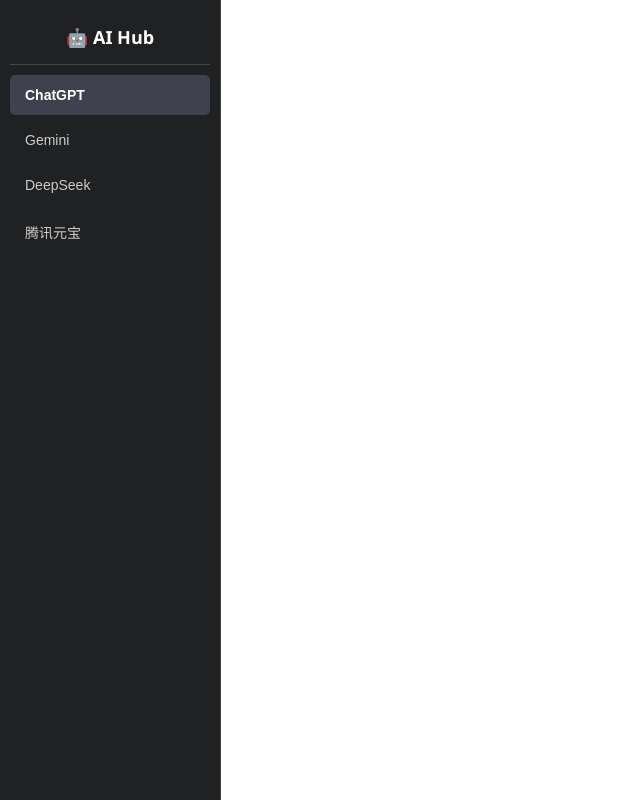
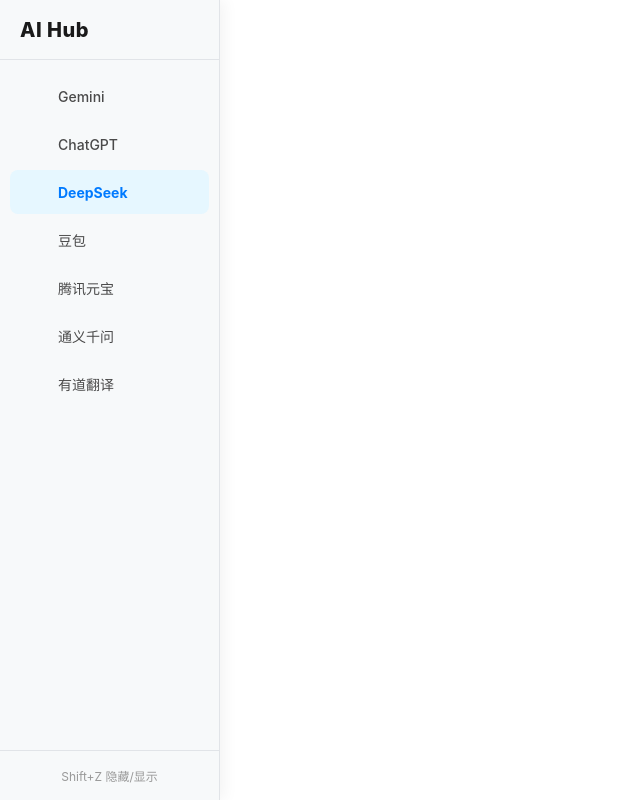
Before and after one commit to WILL5306/AI-hub, an Electron app: page index.html in a window 1280 px wide. Shown: the whole page, without its empty margins (0-640 px from the left). Drawn offline with Linux system fonts and the light colour scheme.

Commit message:
[Feat]添加了一些功能

```diff
--- a/index.html
+++ b/index.html
@@ -6,27 +6,47 @@
     <link rel="stylesheet" href="styles.css">
 </head>
 <body>
-    <div class="container">
-        <div class="sidebar">
-            <div class="sidebar-title">🤖 AI Hub</div>
 
-            <button class="tab-btn active" data-target="chatgpt">ChatGPT</button>
-            <button class="tab-btn" data-target="gemini">Gemini</button>
-            <button class="tab-btn" data-target="deepseek">DeepSeek</button>
-            <button class="tab-btn" data-target="yuanbao">腾讯元宝</button>
+    <div class="sidebar">
+        <div class="sidebar-header">
+             AI Hub
         </div>
 
-        <div class="content">
-            <webview id="chatgpt" src="https://chatgpt.com" class="ai-view active"></webview>
+        <ul class="sidebar-menu">
+                   <li class="menu-item" data-url="https://gemini.google.com">
+                <span class="icon"></span> Gemini
+            </li>
 
-            <webview id="gemini" src="https://gemini.google.com" class="ai-view"></webview>
+            <li class="menu-item" data-url="https://chatgpt.com">
+                <span class="icon"></span> ChatGPT
+            </li>
+               <li class="menu-item active" data-url="https://chat.deepseek.com">
+                <span class="icon"></span> DeepSeek
+            </li>
+                 <li class="menu-item" data-url="https://www.doubao.com">
+                <span class="icon"></span> 豆包
+            </li>
+         <li class="menu-item" data-url="https://yuanbao.tencent.com">
+                <span class="icon"></span> 腾讯元宝
+            </li>
+            <li class="menu-item" data-url="https://tongyi.aliyun.com/qianwen/">
+                <span class="icon"></span> 通义千问
+            </li>
 
-            <webview id="deepseek" src="https://chat.deepseek.com" class="ai-view"></webview>
 
-            <webview id="yuanbao" src="https://yuanbao.tencent.com" class="ai-view"></webview>
+            <li class="menu-item" data-url="https://fanyi.youdao.com/index.html">
+                <span class="icon"></span> 有道翻译
+            </li>
+        </ul>
+
+        <div class="sidebar-footer">
+            Shift+Z 隐藏/显示
         </div>
+    </div> <div class="content">
+        <div id="loading">加载中...</div>
+
+        <webview id="webview" src="https://chat.deepseek.com"></webview>
     </div>
-
     <script src="renderer.js"></script>
 </body>
 </html>
--- a/renderer.js
+++ b/renderer.js
@@ -1,23 +1,29 @@
-const tabs = document.querySelectorAll('.tab-btn');
-const views = document.querySelectorAll('.ai-view');
+// 获取 DOM 元素
+const menuItems = document.querySelectorAll('.menu-item');
+const webview = document.getElementById('webview');
+const loading = document.getElementById('loading');
 
-tabs.forEach(tab => {
-    tab.addEventListener('click', () => {
-        // 1. 移除所有按钮的激活状态
-        tabs.forEach(t => t.classList.remove('active'));
-        // 2. 给当前点击的按钮添加激活状态
-        tab.classList.add('active');
+// 遍历菜单添加点击事件
+menuItems.forEach(item => {
+    item.addEventListener('click', () => {
+        // 1. 样式切换
+        menuItems.forEach(el => el.classList.remove('active'));
+        item.classList.add('active');
 
-        // 3. 获取目标 ID
-        const targetId = tab.getAttribute('data-target');
-
-        // 4. 隐藏所有 Webview
-        views.forEach(view => view.classList.remove('active'));
-
-        // 5. 显示目标 Webview
-        const targetView = document.getElementById(targetId);
-        if (targetView) {
-            targetView.classList.add('active');
+        // 2. 页面跳转
+        const url = item.getAttribute('data-url');
+        if (url && webview.src !== url) {
+            loading.style.display = 'flex'; // 显示加载中
+            webview.src = url;
         }
     });
 });
+
+// 监听 Webview 加载状态
+webview.addEventListener('did-start-loading', () => {
+    loading.style.display = 'flex';
+});
+
+webview.addEventListener('did-stop-loading', () => {
+    loading.style.display = 'none';
+});
--- a/styles.css
+++ b/styles.css
@@ -1,75 +1,161 @@
-body, html {
-    margin: 0;
-    padding: 0;
-    height: 100%;
-    font-family: 'Segoe UI', Tahoma, Geneva, Verdana, sans-serif;
-    overflow: hidden; /* 防止出现双重滚动条 */
+/* 全局重置 */
+* { box-sizing: border-box; margin: 0; padding: 0; }
+
+body {
+    font-family: -apple-system, BlinkMacSystemFont, 'Segoe UI', Roboto, Helvetica, Arial, sans-serif;
+    height: 100vh;
+    display: flex; /* 左右布局 */
+    overflow: hidden;
+    background-color: #ffffff;
 }
 
-.container {
+/* === 左侧侧边栏 (核心修改区域) === */
+.sidebar {
+    /* 1. 默认状态：收起 */
+    width: 50px; /* 只留出大概一个图标的宽度 */
+
+    background-color: #f7f9fa;
+    color: #333;
     display: flex;
-    height: 100vh;
+    flex-direction: column;
+    border-right: 1px solid #e1e4e8;
+
+    /* 2. 动画设置：平滑过渡 */
+    transition: width 0.4s cubic-bezier(0.25, 0.8, 0.25, 1); /* 这种贝塞尔曲线会有“弹射”的高级感 */
+
+    /* 3. 内容控制：收起时切断文字 */
+    overflow: hidden; /* 超过宽度的内容（文字）隐藏 */
+    white-space: nowrap; /* 强制所有内容在一行，不准换行 */
+    z-index: 100; /* 确保它在最上层 */
 }
 
-/* 侧边栏样式 */
-.sidebar {
-    width: 200px;
-    background-color: #202123;
-    color: white;
-    display: flex;
-    flex-direction: column;
-    padding: 10px;
-    border-right: 1px solid #444;
+/* === 鼠标划过 (Hover) 时：展开 === */
+.sidebar:hover {
+    width: 220px; /* 恢复原本的宽度 */
+    box-shadow: 4px 0 15px rgba(0,0,0,0.05); /* 展开时加个投影，更有层次感 */
 }
 
-.sidebar-title {
-    font-size: 18px;
-    font-weight: bold;
-    padding: 15px 10px;
-    text-align: center;
-    border-bottom: 1px solid #444;
-    margin-bottom: 10px;
+/* 顶部标题栏 */
+.sidebar-header {
+    height: 60px;
+    display: flex;
+    align-items: center;
+    padding-left: 20px; /* 固定左边距，确保收起时 Emoji 还在 */
+    font-size: 20px;
+    font-weight: 800;
+    border-bottom: 1px solid #e1e4e8;
+    color: #1a1a1a;
+    letter-spacing: 0.5px;
+    overflow: hidden;
 }
 
-.tab-btn {
-    background: transparent;
-    border: none;
-    color: #ccc;
-    padding: 12px 15px;
-    text-align: left;
-    cursor: pointer;
-    border-radius: 5px;
-    margin-bottom: 5px;
-    font-size: 14px;
-    transition: background 0.2s;
+.sidebar-menu {
+    flex: 1;
+    list-style: none;
+    padding: 10px 0; /* 调整内边距 */
+    overflow-y: auto;
+    overflow-x: hidden; /* 隐藏横向滚动条 */
 }
 
-.tab-btn:hover {
-    background-color: #343541;
-    color: white;
+/* 分割标题 (收起时隐藏，太窄了放不下) */
+.menu-divider {
+    padding: 15px 20px 5px;
+    font-size: 12px;
+    color: #999;
+    font-weight: bold;
+    text-transform: uppercase;
+
+    /* 动画：收起时变透明 */
+    opacity: 0;
+    transition: opacity 0.2s;
 }
 
-.tab-btn.active {
-    background-color: #40414f;
-    color: white;
+/* 展开时显示分割标题 */
+.sidebar:hover .menu-divider {
+    opacity: 1;
+    transition-delay: 0.1s; /* 稍微慢一点显示，等宽度变大 */
+}
+
+/* 菜单项 */
+.menu-item {
+    height: 44px; /* 固定高度 */
+    margin: 4px 10px; /* 上下左右留点空隙 */
+    padding-left: 12px; /* 关键：固定左侧内边距，让图标位置雷打不动 */
+
+    cursor: pointer;
+    border-radius: 8px;
+    display: flex;
+    align-items: center;
+    color: #4a4a4a;
+    font-size: 14px;
+    font-weight: 500;
+    transition: background-color 0.2s, color 0.2s;
+}
+
+/* 鼠标悬停 */
+.menu-item:hover {
+    background-color: #eceef0;
+    color: #000;
+}
+
+/* 选中状态 */
+.menu-item.active {
+    background-color: #e6f7ff;
+    color: #007aff; /* 苹果蓝 */
     font-weight: bold;
 }
 
-/* 内容区样式 */
+/* 图标样式 */
+.menu-item .icon {
+    min-width: 24px; /* 固定图标占位宽度，防止挤压 */
+    text-align: center;
+    margin-right: 12px; /* 图标和文字的间距 */
+    font-size: 18px;
+}
+
+/* 底部区域 (收起时也隐藏) */
+.sidebar-footer {
+    height: 50px;
+    display: flex;
+    align-items: center;
+    justify-content: center;
+    font-size: 12px;
+    color: #999;
+    border-top: 1px solid #e1e4e8;
+    background-color: #f7f9fa;
+
+    opacity: 0;
+    transition: opacity 0.2s;
+}
+
+.sidebar:hover .sidebar-footer {
+    opacity: 1;
+    transition-delay: 0.1s;
+}
+
+/* === 右侧内容区 === */
 .content {
     flex: 1;
-    display: flex;
+    position: relative;
     background-color: #fff;
-    position: relative;
+    /* 右侧宽度会自动填充剩余空间，不需要额外动画 */
 }
 
-/* Webview 样式 */
-.ai-view {
+webview {
     width: 100%;
     height: 100%;
-    display: none; /* 默认隐藏所有 */
 }
 
-.ai-view.active {
-    display: flex; /* 只显示激活的 */
+/* 加载动画 */
+#loading {
+    position: absolute;
+    top: 0; left: 0; right: 0; bottom: 0;
+    background: rgba(255,255,255,0.95);
+    display: flex;
+    justify-content: center;
+    align-items: center;
+    color: #333;
+    font-size: 14px;
+    z-index: 99;
+    display: none;
 }
```
Also changed, not shown: main.js (+49 -17 lines), package.json (+4 -17 lines), icon.png (added), 1 other file.
